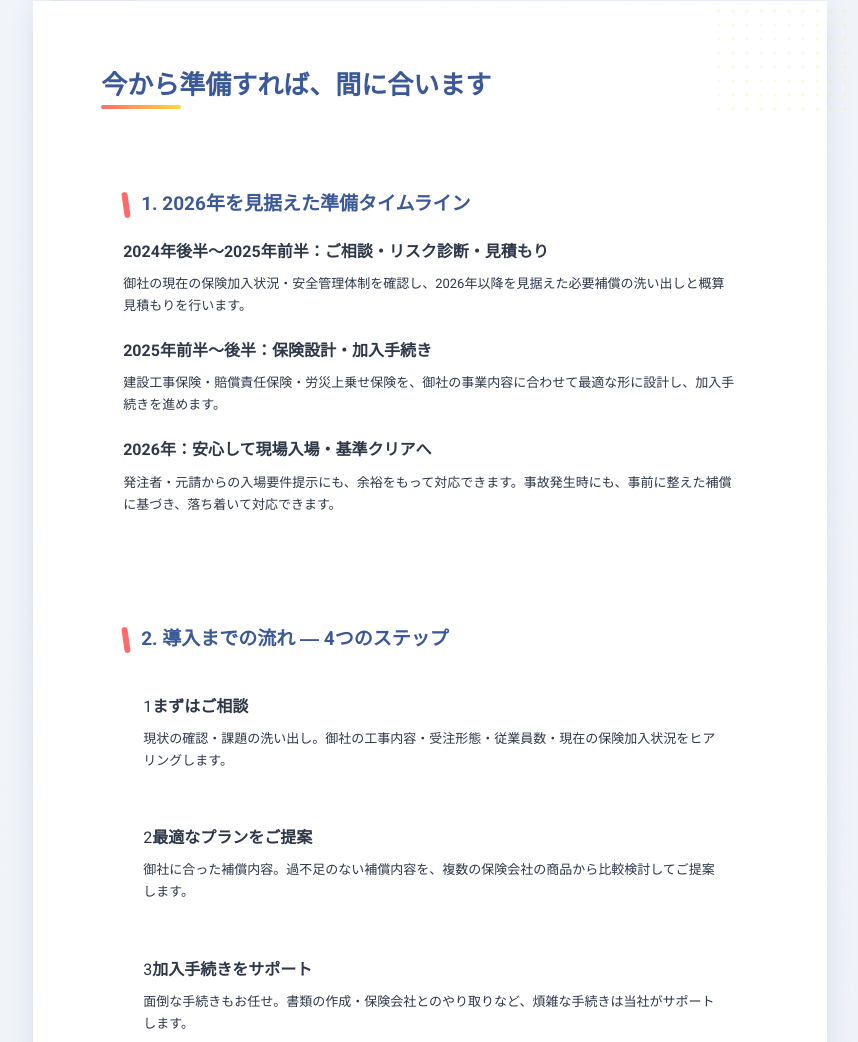
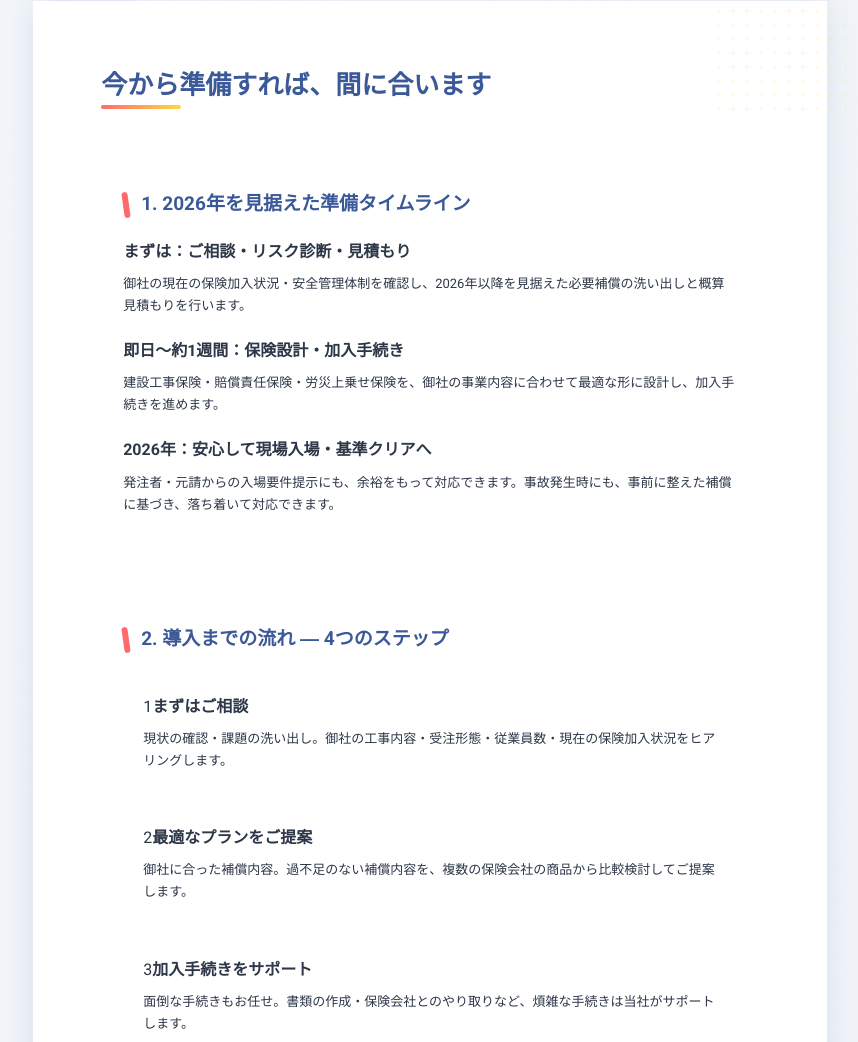
Before and after one commit to noriaki0215/construction_dm, a plain HTML site: page construction-site-entry-standards-proposal.html in a window 1280 px wide. Shown: the part 5263-6305 px from the top of the page, without its empty margins (210-1068 px from the left). Drawn offline with Linux system fonts and the light colour scheme.

Commit message:
Update timeline descriptions for clarity

```diff
--- a/construction-site-entry-standards-proposal.html
+++ b/construction-site-entry-standards-proposal.html
@@ -777,11 +777,11 @@
         <h2>1. 2026年を見据えた準備タイムライン</h2>
         <div class="timeline">
             <div class="timeline-item">
-                <strong>2024年後半～2025年前半：ご相談・リスク診断・見積もり</strong>
+                <strong>まずは：ご相談・リスク診断・見積もり</strong>
                 <p>御社の現在の保険加入状況・安全管理体制を確認し、2026年以降を見据えた必要補償の洗い出しと概算見積もりを行います。</p>
             </div>
             <div class="timeline-item">
-                <strong>2025年前半～後半：保険設計・加入手続き</strong>
+                <strong>即日～約1週間：保険設計・加入手続き</strong>
                 <p>建設工事保険・賠償責任保険・労災上乗せ保険を、御社の事業内容に合わせて最適な形に設計し、加入手続きを進めます。</p>
             </div>
             <div class="timeline-item">
```
